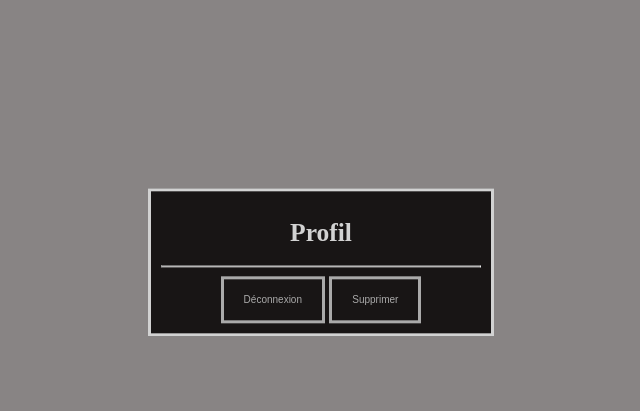
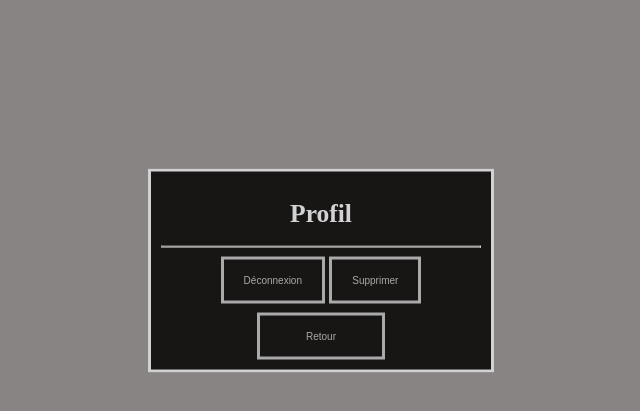
Before and after one commit to Alexis-Mancone/Minishop, a PHP site: page /HTML/profil.html in a window 1280 px wide. Shown: the top 411 px of the page, without its empty margins (300-940 px from the left). Run offline with PHP 8.4, Linux system fonts and the light colour scheme.

Commit message:
css profil

```diff
--- a/HTML/profil.html
+++ b/HTML/profil.html
@@ -16,7 +16,8 @@
           <button type="submit" class="registerbtn" name="logOut">Déconnexion</button>
 
           <button type="submit" class="registerbtn" name="delete">Supprimer</button>
-
+          <br>
+          <button id="retour" type="submit" class="registerbtn" onclick="window.location.href = '?p=home'">Retour</button>
         </div>
       </form>
 
--- a/php/views/CSS/style.css
+++ b/php/views/CSS/style.css
@@ -138,3 +138,8 @@ blockquote{
     background-color: rgb(170, 170, 170);
     color: #181515;
 }
+/* profil.php */
+#retour{
+    margin-top: 3%;
+    width: 40%;
+}
--- a/php/views/profile.php
+++ b/php/views/profile.php
@@ -37,7 +37,7 @@ if(isset($_POST['delete'])){
 
           <button type="submit" class="registerbtn" name="delete" value="delAccount">Supprimer le compte</button>
           <br>
-          <button type="submit" class="registerbtn" onclick="window.location.href = '?p=home'">Retour</button>
+          <button id="retour" type="submit" class="registerbtn" onclick="window.location.href = '?p=home'">Retour</button>
 
         </div>
       </form>
```
